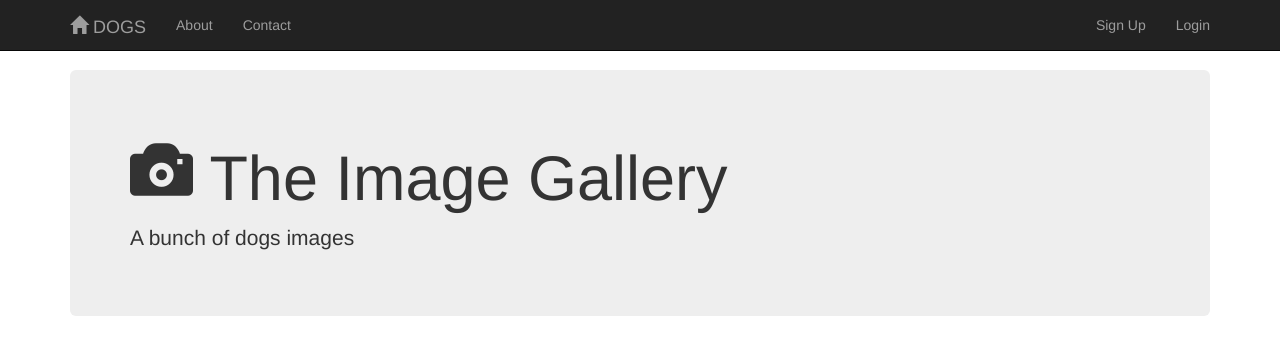
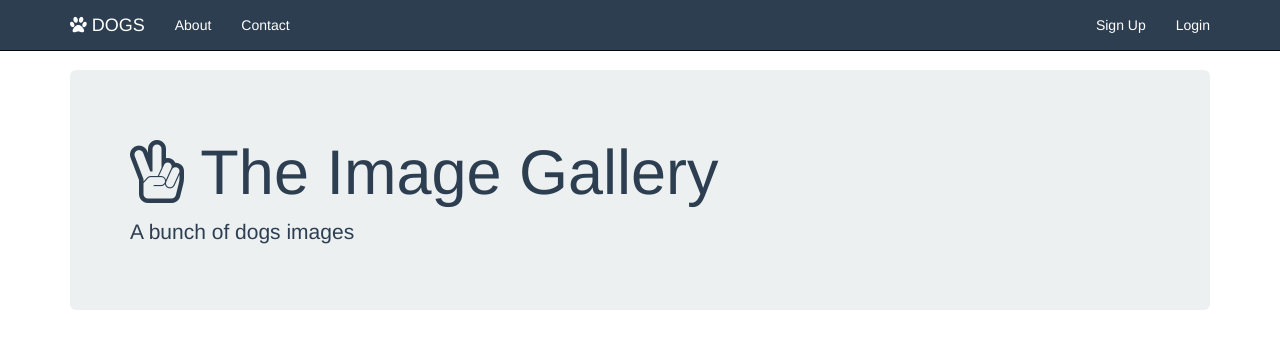
Before and after one commit to jaczylianhel/dogsGallery, a plain HTML site: page docs/index.html in a window 1280 px wide. Shown: the top 337 px of the page. Drawn offline with nearby package versions, Linux system fonts and the light colour scheme.

Commit message:
change icons and colors

```diff
--- a/docs/index.html
+++ b/docs/index.html
@@ -3,6 +3,7 @@
 <head>
 	<title>DOGS GALLERY</title>
 	<link rel="stylesheet" type="text/css" href="https://maxcdn.bootstrapcdn.com/bootstrap/3.3.7/css/bootstrap.min.css">
+	<link rel="stylesheet" type="text/css" href="https://maxcdn.bootstrapcdn.com/font-awesome/4.7.0/css/font-awesome.min.css">
 	<link rel="stylesheet" type="text/css" href="style.css">
 </head>
 <body>
@@ -16,7 +17,7 @@
 		        <span class="icon-bar"></span>
 		        <span class="icon-bar"></span>
       		</button>
-      		<a href="#" class="navbar-brand"><span class="glyphicon glyphicon-home" aria-hidden="true"></span> DOGS</a>
+      		<a href="#" class="navbar-brand"><i class="fa fa-paw" aria-hidden="true"></i> DOGS</a>
 		</div>
       	<div class="collapse navbar-collapse" id="bs-navbar">
 	      	<ul class="nav navbar-nav">
@@ -33,7 +34,7 @@
 
 <div class="container">
 	<div class="jumbotron">
-		<h1><span class="glyphicon glyphicon-camera" aria-hidden="true"></span> The Image Gallery</h1>
+		<h1><i class="fa fa-hand-peace-o" aria-hidden="true"></i> The Image Gallery</h1>
 		<p>A bunch of dogs images </p>
 	</div>
 	<div class="row">
--- a/docs/style.css
+++ b/docs/style.css
@@ -1,3 +1,21 @@
 body {
 	padding-top: 70px;
 }
+
+.jumbotron {
+	color: #2c3e50;
+	background-color: #ecf0f1;
+}
+
+.navbar-inverse {
+	background-color: #2c3e50;
+
+}
+
+.navbar-inverse .navbar-nav>li>a {
+    color: #fff;
+}
+
+.navbar-inverse .navbar-brand {
+    color: #fff;
+}
```
